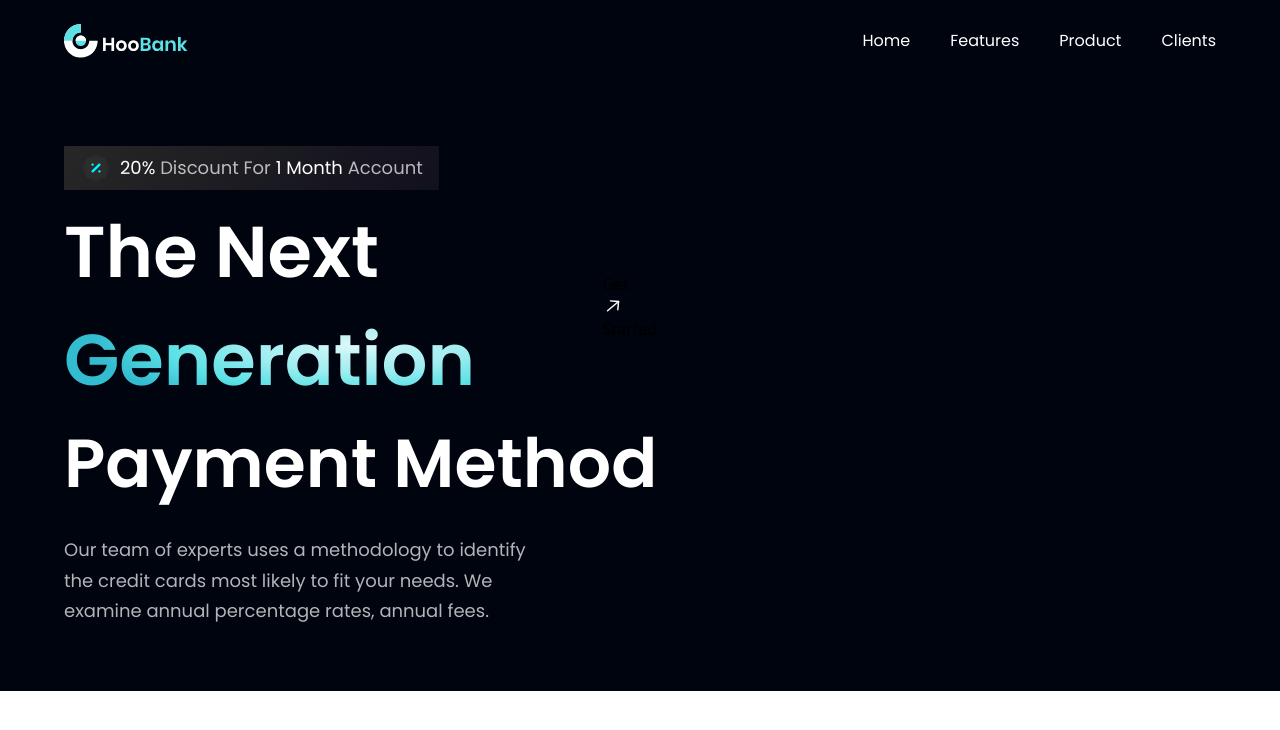
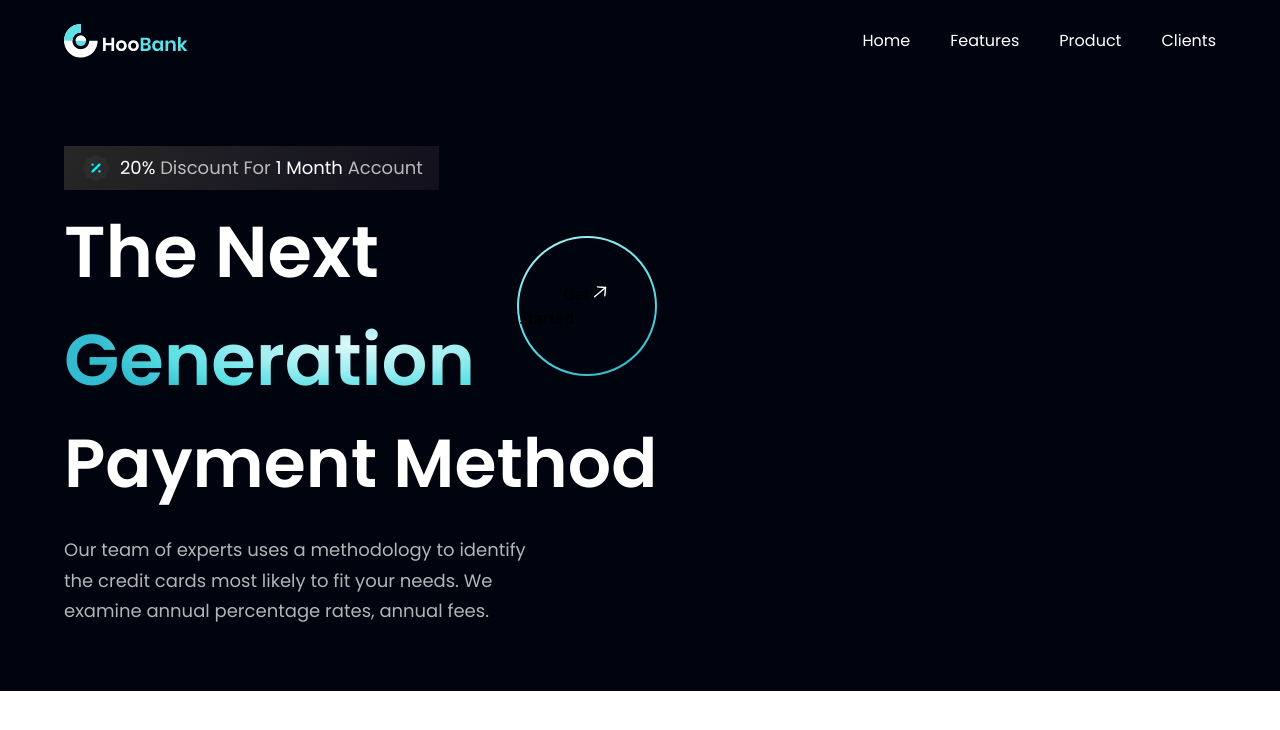
Before and after one commit to vidushalakshan/Bank-Mordern-App, a React (Vite) app: page / in a window 1280 px wide. Shown: the top 730 px of the page. Built offline with nearby package versions, Linux system fonts and the light colour scheme.

Commit message:
create round button

```diff
--- a/src/components/GetStarted.jsx
+++ b/src/components/GetStarted.jsx
@@ -1,11 +1,12 @@
 import React from 'react';
 import { arrowUp } from "../assets";
+import style from "../style";
 
 const GetStarted = () => {
   return (
-    <div>
-        <div>
-            <div>
+    <div className={`${style.flexCenter} w-[140px] h-[140px] rounded-full bg-blue-gradient p-[2px] cursor-pointer`}>
+        <div className={`${style.flexCenter} flex-col bg-primary w-[100%] h-[100%] rounded-full`}>
+            <div className={`${style.flexStart} flex-row`}>
                 <p>
                     <span>
                         Get
```
